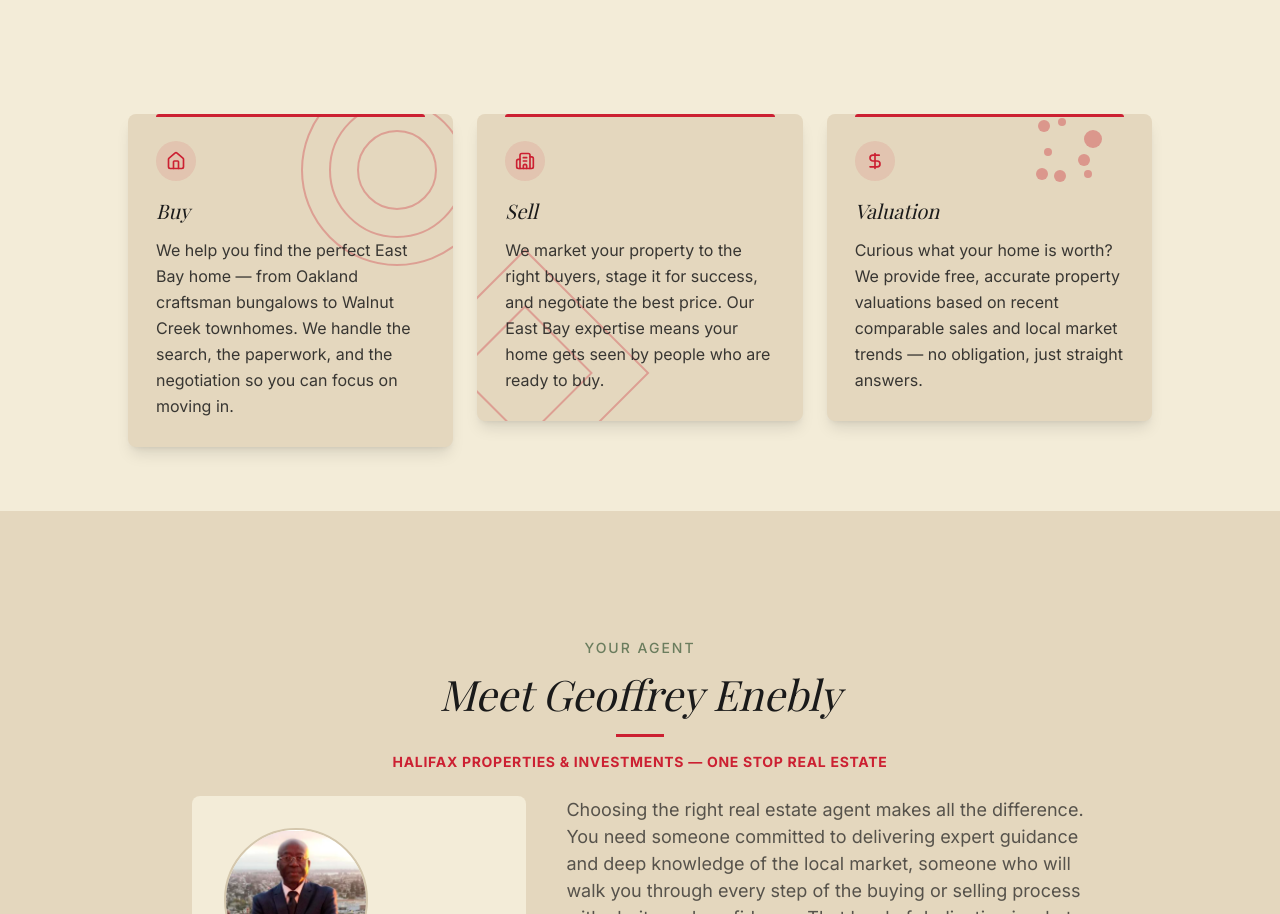
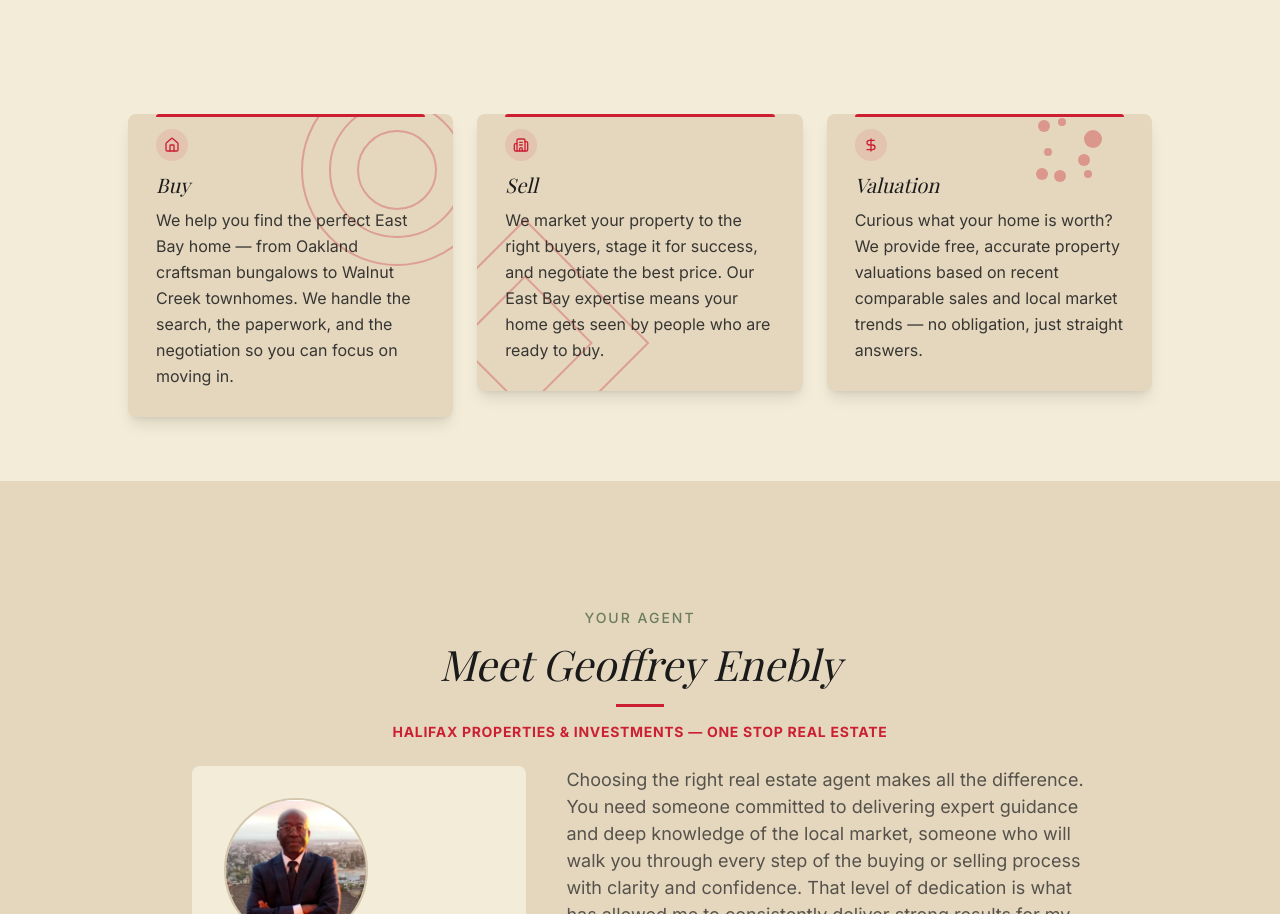
Before and after one commit to Dera-Enebeli/halifax, a Next.js app: page /about in a window 1280 px wide. Shown: the part 986-1900 px from the top of the page. Built offline with nearby package versions, Linux system fonts and the light colour scheme; no server answers; a web font is replaced by a local one.

Commit message:
Reduce top spacing on about page value cards

```diff
--- a/src/app/about/page.tsx
+++ b/src/app/about/page.tsx
@@ -125,12 +125,12 @@ export default function AboutPage() {
                         <div className="w-3 h-3 rounded-full bg-current absolute" style={{top:'52px', left:'18px'}} />
                       </div>
                     )}
-                    <div className="h-[3px] bg-crimson w-full mb-6 rounded-t-lg" />
+                    <div className="h-[3px] bg-crimson w-full mb-3 rounded-t-lg" />
                     <div className="relative z-[1]">
-                      <div className="w-10 h-10 rounded-full bg-crimson/10 flex items-center justify-center mb-4">
-                        <Icon className="h-5 w-5 text-crimson" />
+                      <div className="w-8 h-8 rounded-full bg-crimson/10 flex items-center justify-center mb-2.5">
+                        <Icon className="h-4 w-4 text-crimson" />
                       </div>
-                      <h3 className="font-serif italic text-xl text-near-black mb-3">{item.title}</h3>
+                      <h3 className="font-serif italic text-xl text-near-black mb-2">{item.title}</h3>
                       <p className="text-sm text-near-black/85 leading-relaxed">
                         {item.desc}
                       </p>
```
